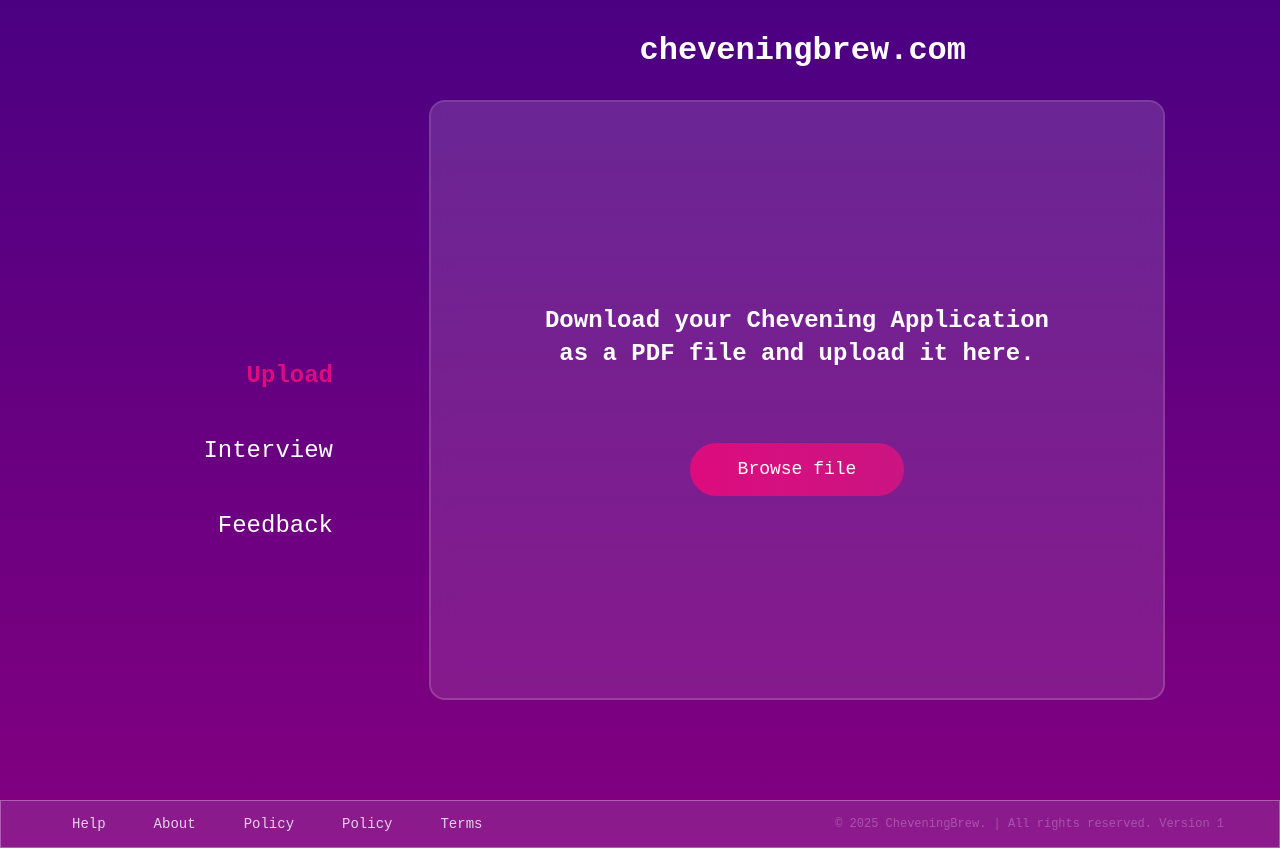
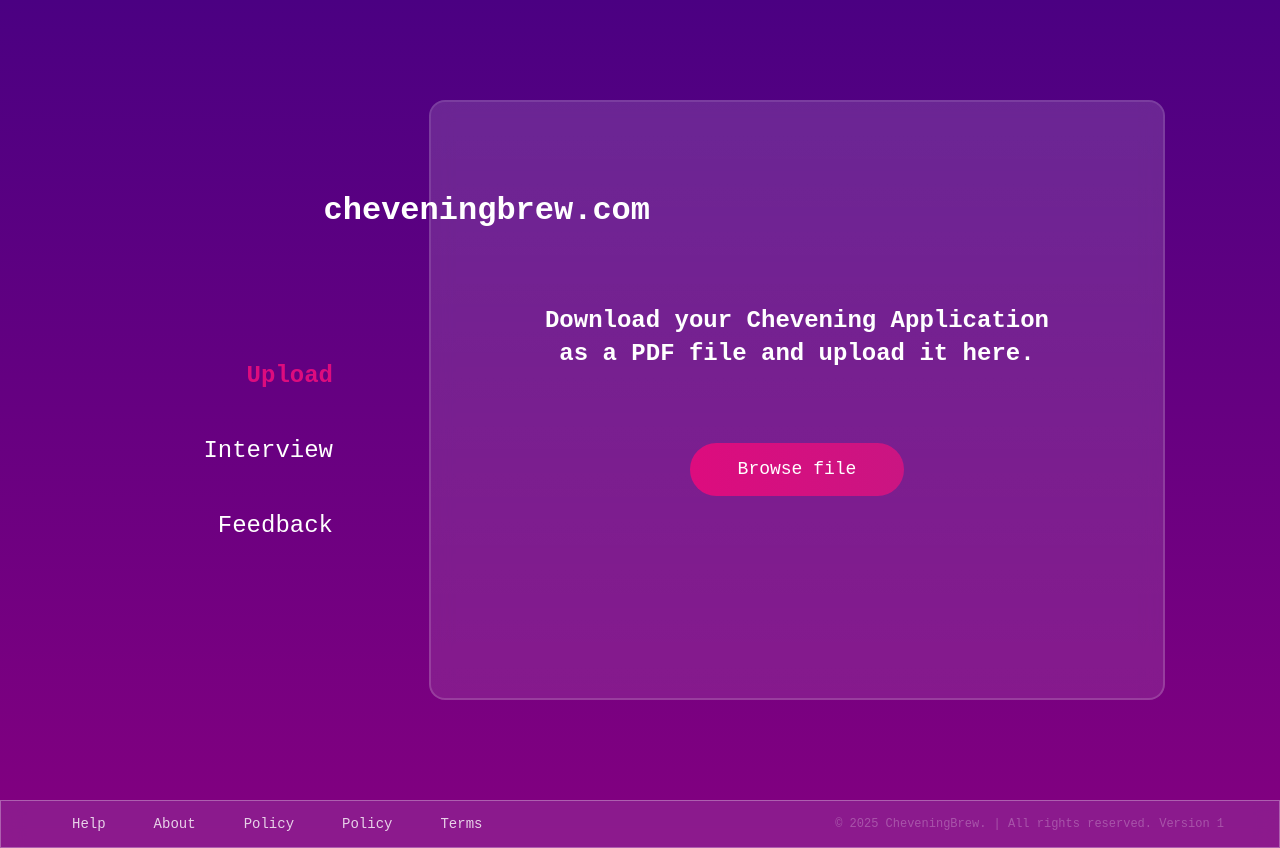
Before and after one commit to elihoole/cheveningbrew-interviewer, a React (Create React App) app: page /upload in a window 1280 px wide. Built offline with nearby package versions, Linux system fonts and the light colour scheme.

Commit message:
fix logo placement

```diff
--- a/src/layouts/MainLayout.module.css
+++ b/src/layouts/MainLayout.module.css
@@ -32,12 +32,12 @@
 
 .logoContainer {
   position: absolute;
-  /* Align with ActionBox vertically */
-  top: 2rem; /* Same as navigationContainer padding-top */
-  /* Align with navigationContainer horizontally */
-  right: calc(
-    250px + 4rem
-  ); /* navigationContainer width + mainLayout padding */
+  /* Align vertically with the ActionBox */
+  top: 12rem;
+  /* Position so that the right edge lines up with navigationContainer's right edge
+     (4rem + 250px from the left edge of mainLayout) */
+  left: calc(25rem + 250px);
+  transform: translateX(-100%);
   z-index: 100;
   width: max-content;
 }
@@ -65,6 +65,7 @@
     top: 40px;
     left: 50%;
     transform: translateX(-50%);
+    right: auto;
     width: max-content;
     z-index: 100;
     margin-bottom: 30px;
```
